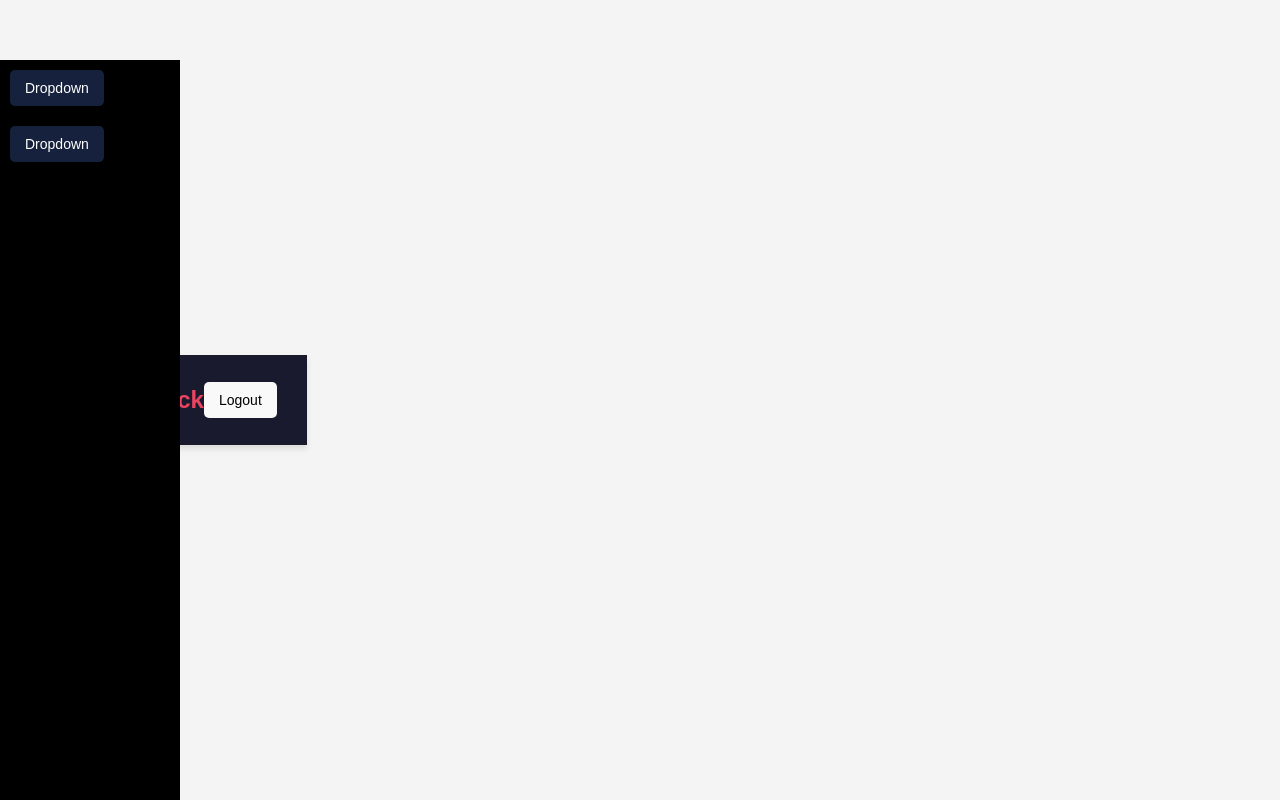
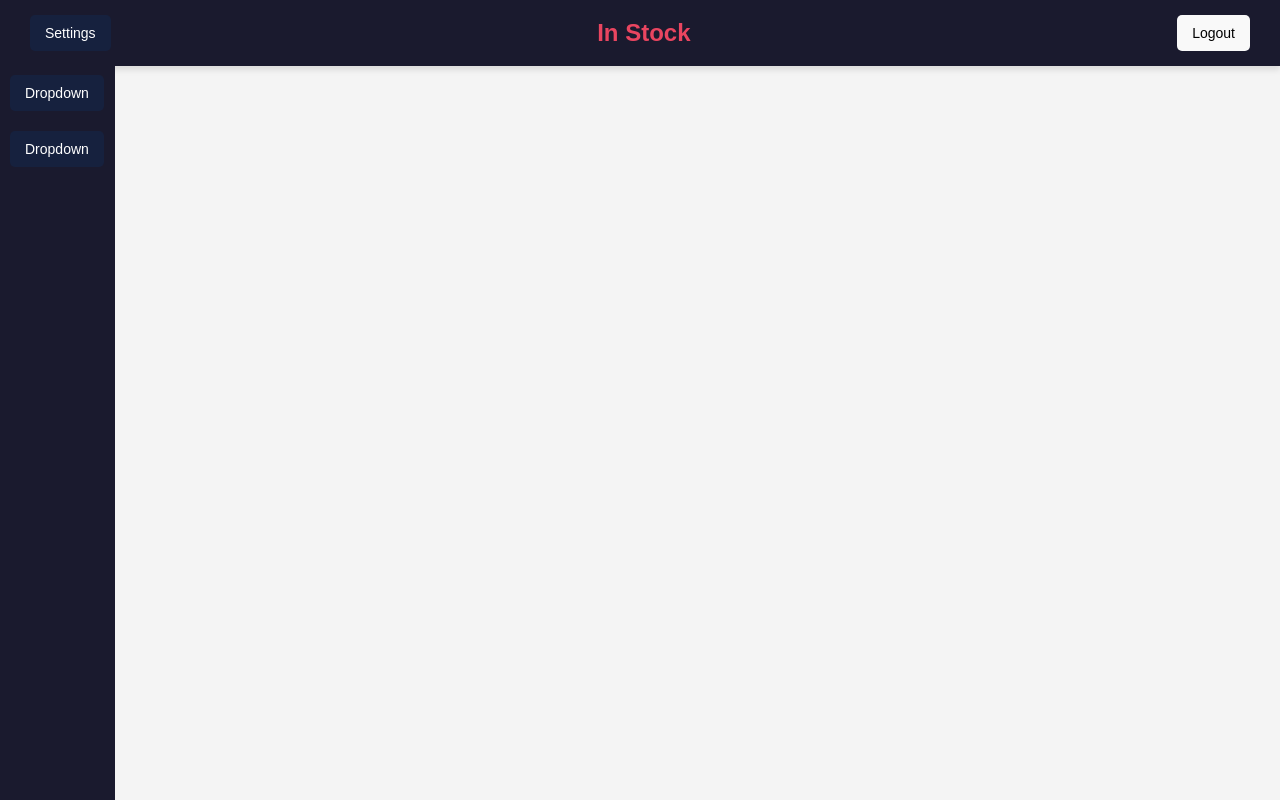
Before and after one commit to Alejoskin/In-Stock-Shared, a React (Vite) app: page / in a window 1280 px wide. Built offline with nearby package versions, Linux system fonts and the light colour scheme; no server answers; sample sign-in values are in the browser's storage.

Commit message:
Arregle main menu ui

```diff
--- a/src/App.css
+++ b/src/App.css
@@ -9,12 +9,15 @@ body {
 /* Header Styles */
 .header {
   display: flex;
+  position:fixed;
   justify-content: space-between;
   align-items: center;
   background-color: #1a1a2e;
   padding: 15px 30px;
-  height: 60px;
+  height: auto;
+  width: calc(100% - 60px);
   box-shadow: 0px 4px 6px rgba(0, 0, 0, 0.1);
+  top: 0px;
 }
 
 /* Logo Styling */
@@ -51,6 +54,7 @@ button {
 .login-button {
   background-color: #e94560;
   color: white;
+  right: 50px;
 }
 
 .login-button:hover {
@@ -69,6 +73,7 @@ button {
 /* Login/Register Section */
 .login {
   display: flex;
+  left: 100px;
   gap: 10px;
 }
 
@@ -77,10 +82,10 @@ button {
   display: flex;
   flex-direction: column;
   gap: 10px;
-  width: 12.5%;
-  background-color: black;
+  width: 95px;
+  background-color: #1a1a2e;
   position: fixed;
-  top: 60px; /* Ensures it starts below the header */
+  top: 65px; /* Ensures it starts below the header */
   left: 0;
   height: calc(100vh - 60px); /* Makes it extend to the bottom of the viewport */
   padding: 10px;
--- a/src/Home.jsx
+++ b/src/Home.jsx
@@ -36,7 +36,7 @@ function Home() {
     <>
       <div className="header">
         <button className="settings-button">Settings</button>
-        <a href="design.html" className="logo">In Stock</a>
+        <a href="Home.jsx" className="logo">In Stock</a>
 
         <div className="login">
           {isLoggedIn ? (
```
